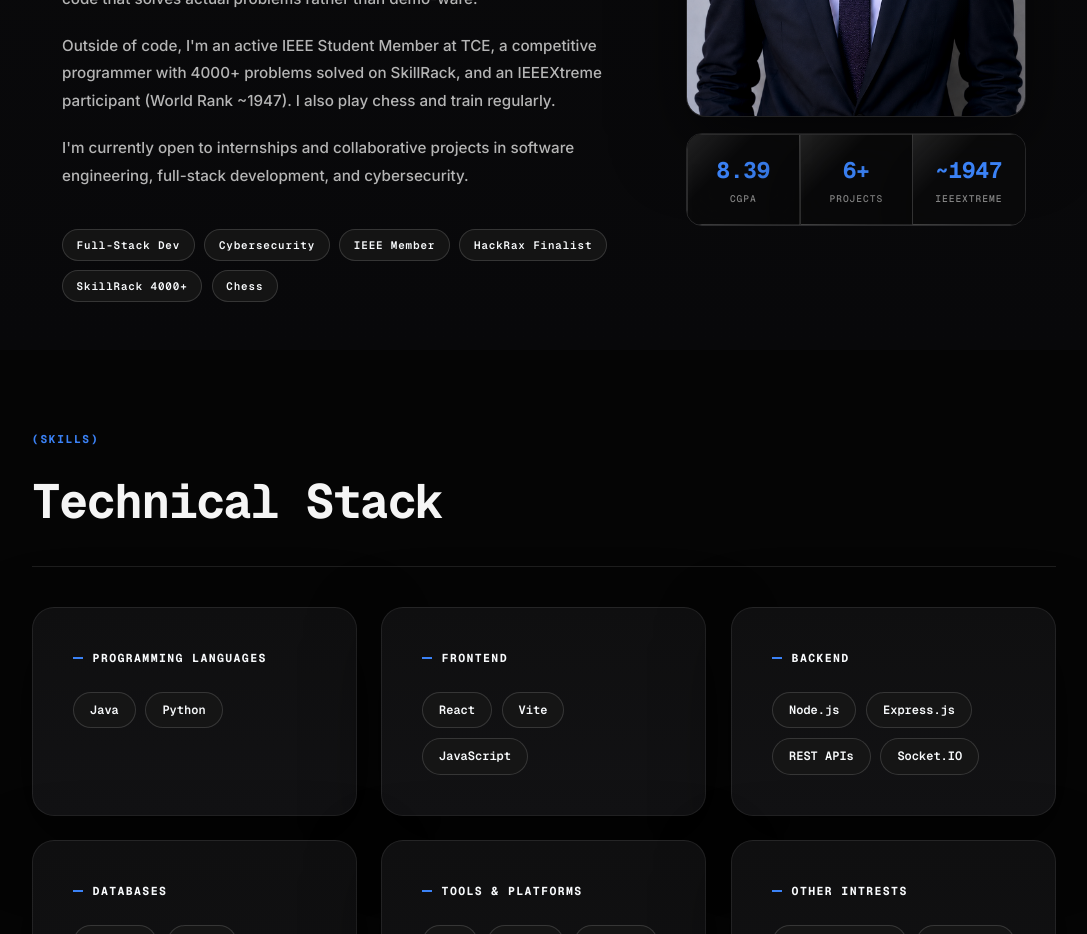
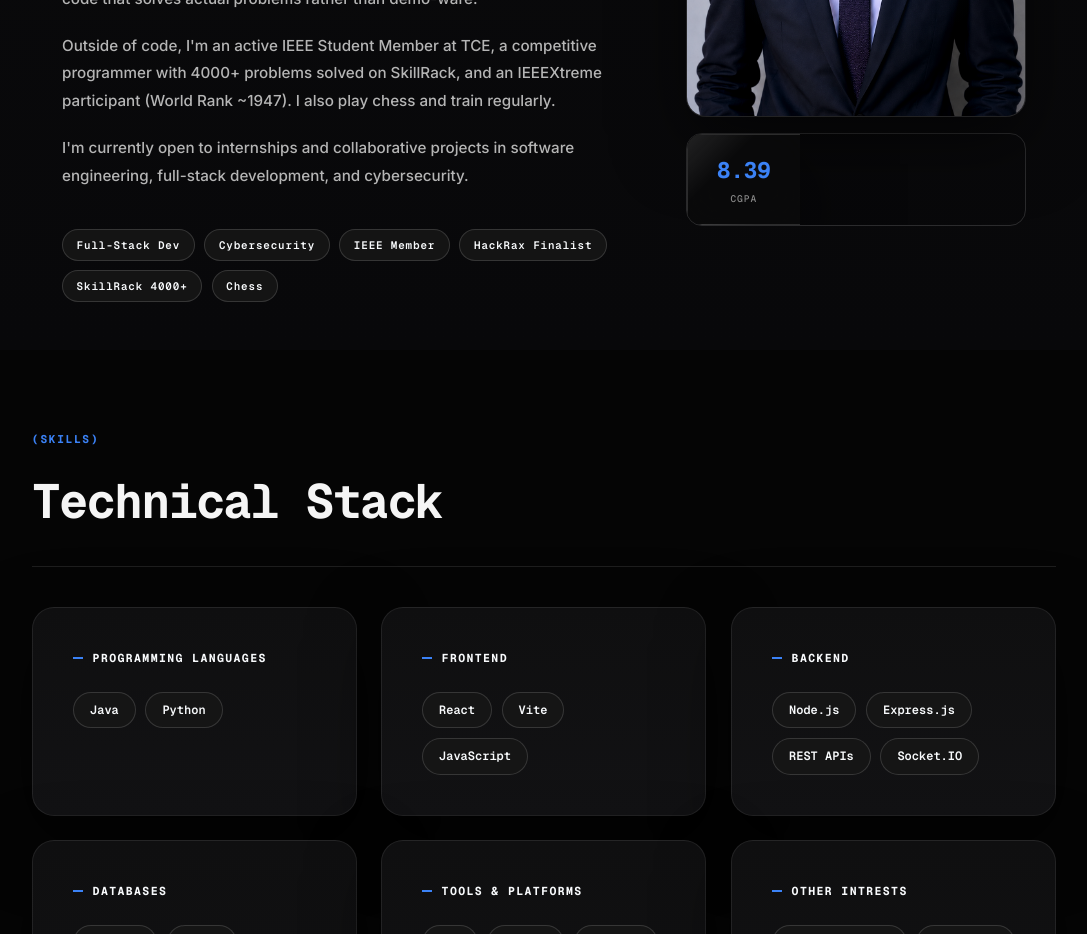
Before and after one commit to karthikeyan-rj/portfolio-website, a React (Vite) app: page / in a window 1280 px wide. Shown: the part 1260-2194 px from the top of the page, without its empty margins (96-1183 px from the left). Built offline with nearby package versions, Linux system fonts and the light colour scheme; no server answers.

Commit message:
Update personal.js

```diff
--- a/src/data/personal.js
+++ b/src/data/personal.js
@@ -25,8 +25,6 @@ export const personalDetails = {
   ],
   stats: [
     { label: "CGPA", value: "8.39" },
-    { label: "Projects", value: "6+" },
-    { label: "IEEEXtreme", value: "~1947" }
   ],
   tickerItems: [
     "Available for Internships",
```
